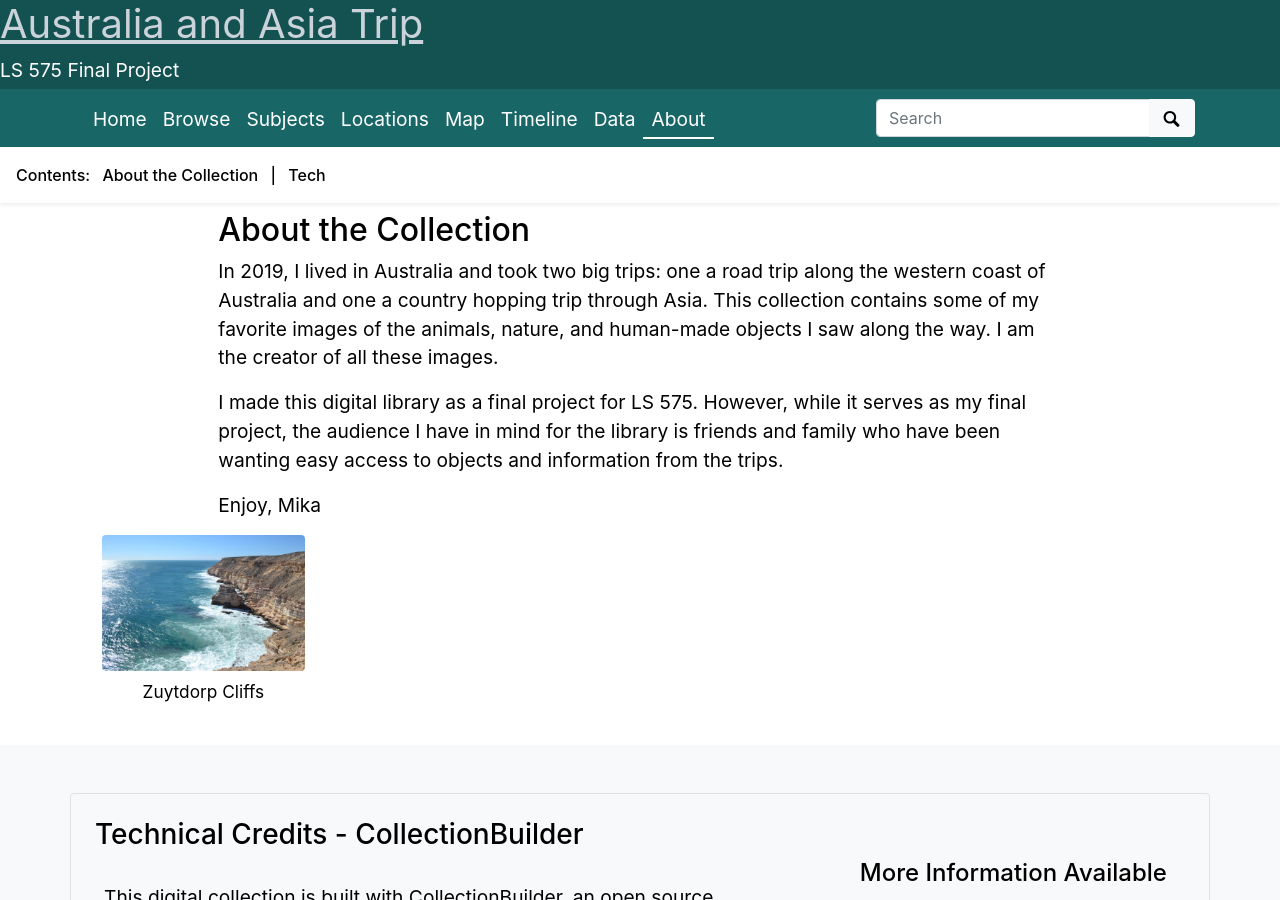
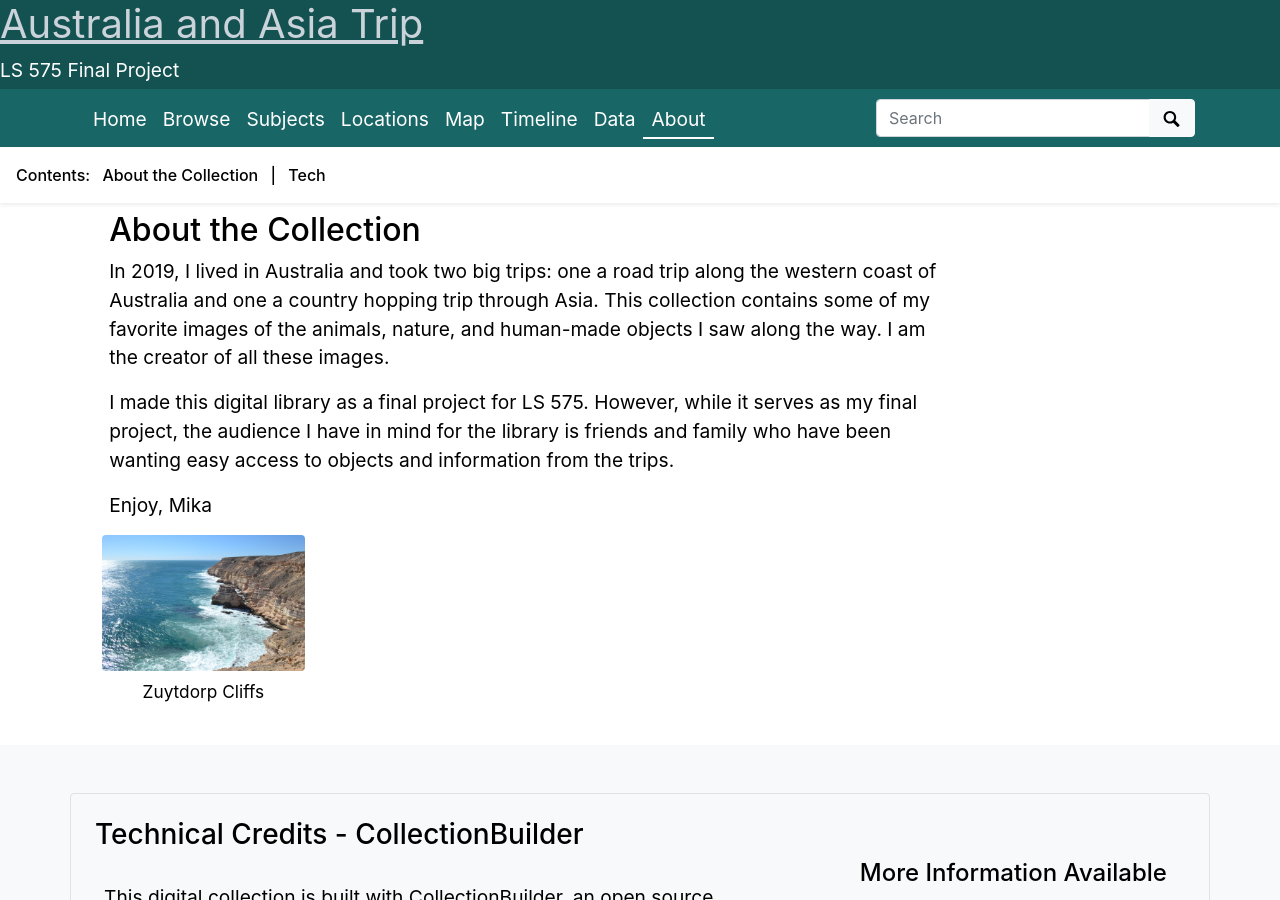
Before and after one commit to mikasmith97/final.github.io, a Jekyll site: the page built from pages/about.md, in a window 1280 px wide and 900 px high. Built offline with Jekyll 4.4.1, drawn with Linux system fonts in a browser that asks for light colours.

Commit message:
Update about.html

```diff
--- a/_layouts/about.html
+++ b/_layouts/about.html
@@ -4,7 +4,7 @@
 
 {% include feature/nav-menu.html sections="About the Collection" %}
 <div class="row">
-  <div class="col-md-8 offset-sm-2">
+  <div class="col-md-8 offset-md-1">
     <h2>About the Collection</h2>
     <p>In 2019, I lived in Australia and took two big trips: one a road trip along the western coast of Australia and one a country hopping trip through Asia. This collection contains some of my favorite images of the animals, nature, and human-made objects I saw along the way. I am the creator of all these images. </p>
 
```
